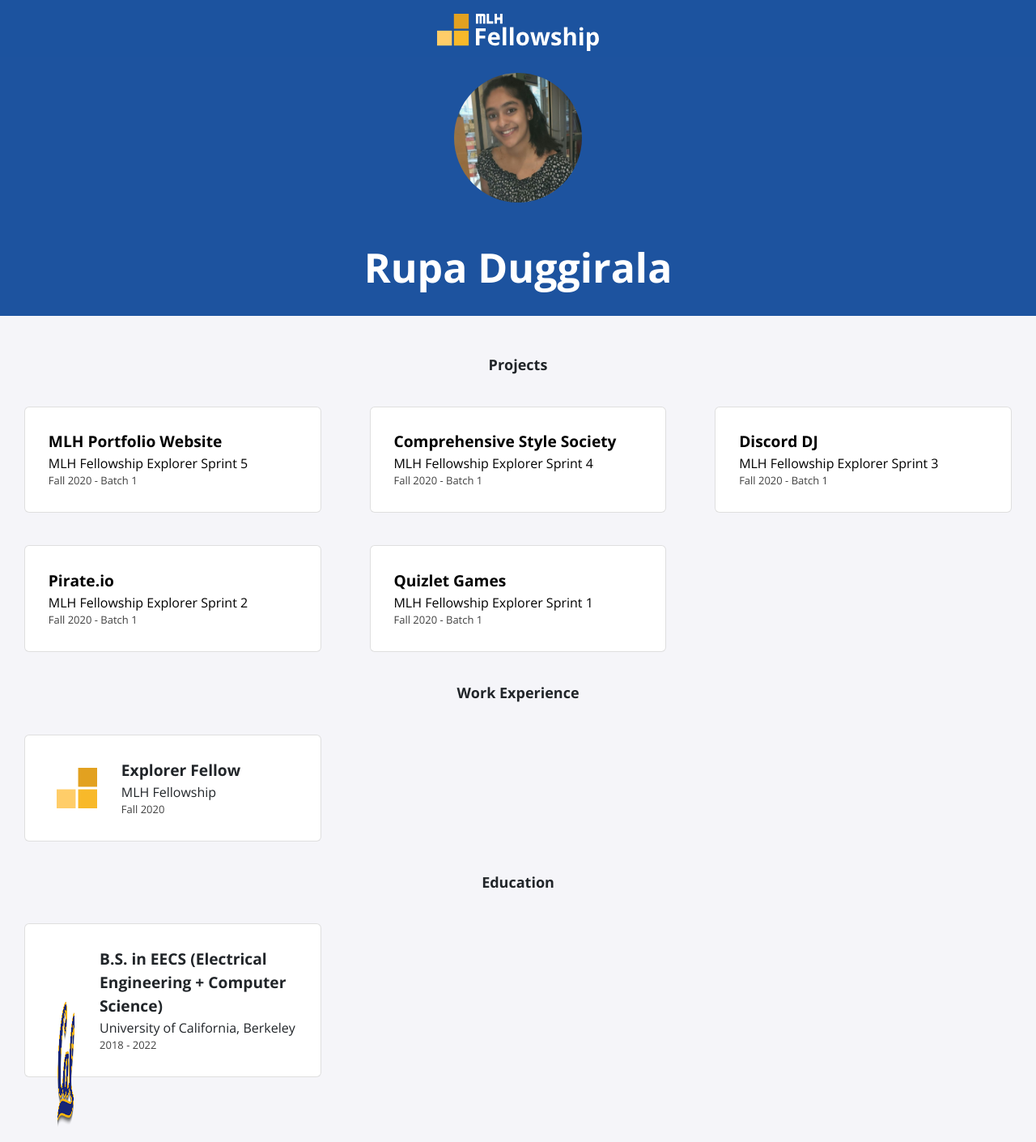
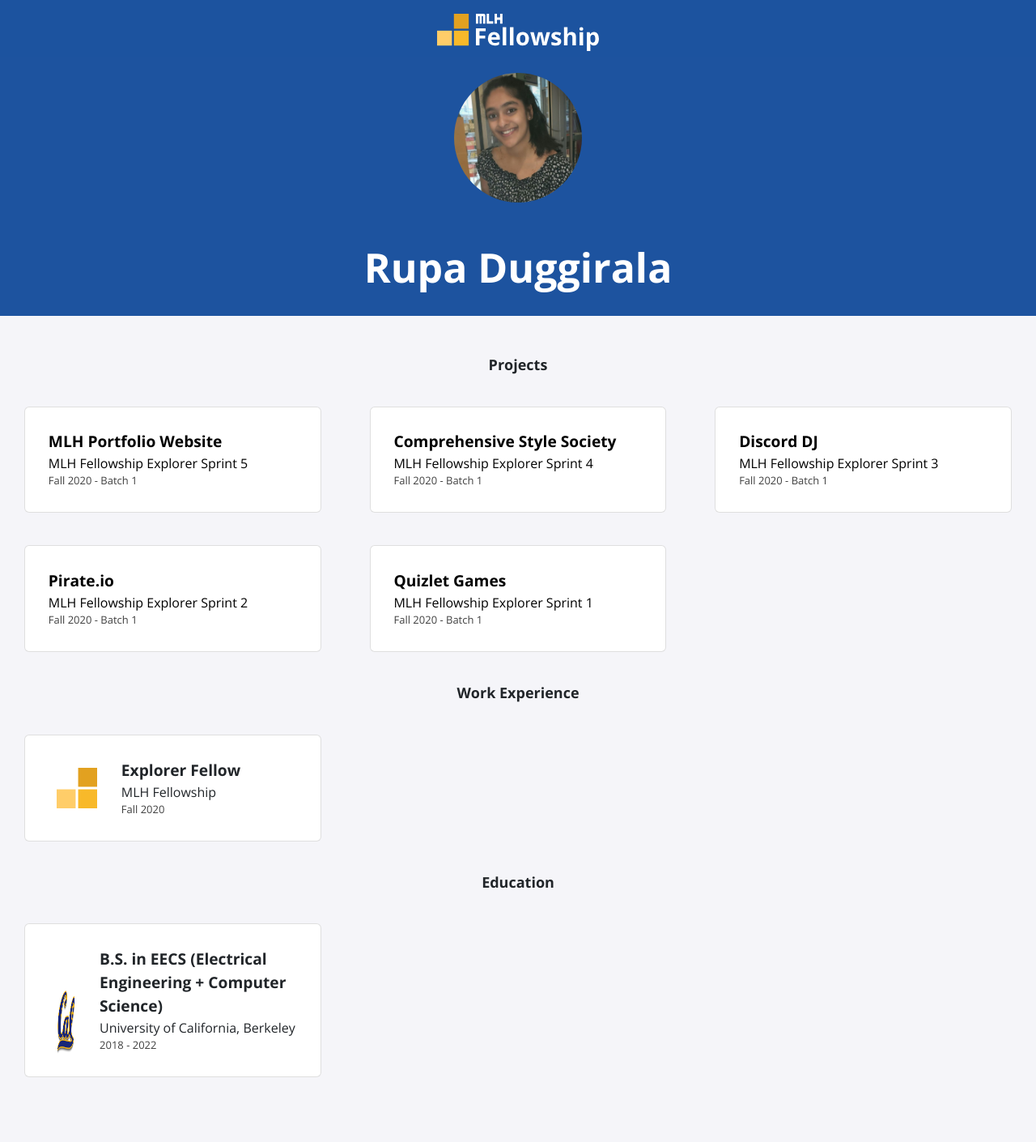
Before and after one commit to MLH-Fellowship/explorer-portfolio-batch2, a Jekyll site: the page built from index.html, in a window 1280 px wide. Shown: the whole page at 81% size. Built offline with Jekyll 4.4.1, drawn with Linux system fonts in a browser that asks for light colours; nearby versions of some CDN libraries.

Commit message:
New dimensions for logo!

```diff
--- a/_includes/education.html
+++ b/_includes/education.html
@@ -3,7 +3,7 @@
     {% for item in site.data.education %}
     <div class="card">
       <div class="icon">
-        <img src="./assets/img/education/{{ item.logo }}" width="200" height="200">
+        <img src="./assets/img/education/{{ item.logo }}" width="100" height="100">
       </div>
       <div class="info">
         <p class="title">{{ item.course }}</p>
```
